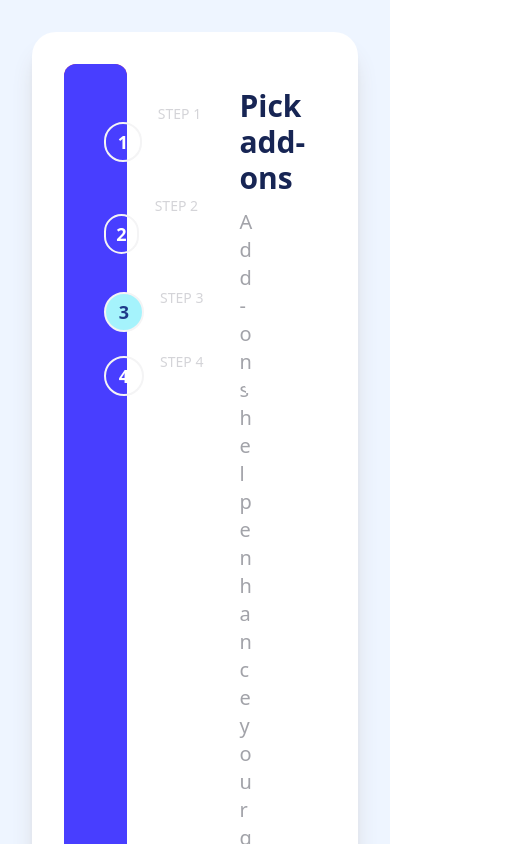
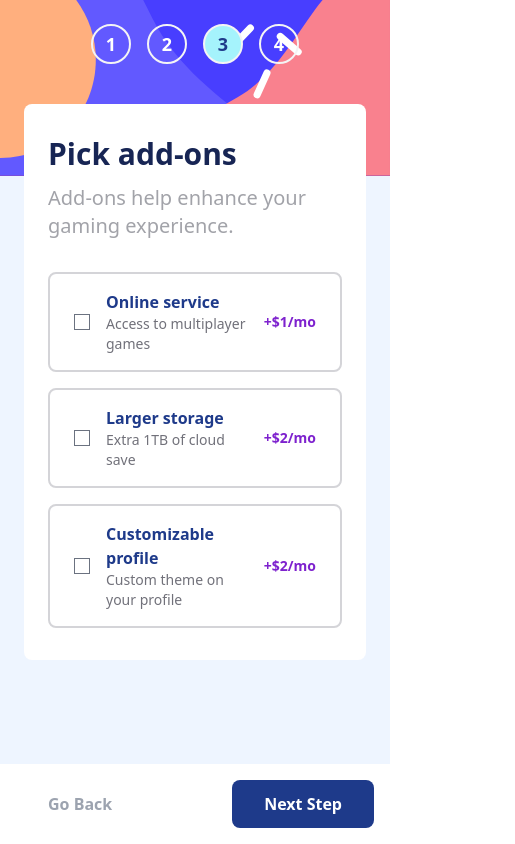
Before and after one commit to VicenteJ20/multi-step-form, a React (Vite) app: page /add-ons in a window 390 px wide. Shown: the top 844 px of the page, 515 px wide, since content can reach past the window. Built offline with nearby package versions, Linux system fonts and the light colour scheme.

Commit message:
feat/se agrega responsive al layour, botones, Sidebar y selectCard

```diff
--- a/src/components/ButtonsFooter.tsx
+++ b/src/components/ButtonsFooter.tsx
@@ -5,7 +5,7 @@ const ButtonsFooter = ({children}: {children: React.ReactNode}) => {
   const currentStep = useSelector((state: {activeState: number}) => state.activeState) as unknown as { value: number }
 
   return (
-    <section className={`flex-row gap-4 ${currentStep.value === 1 ? 'justify-end flex' : 'justify-between flex'} text-md mt-4`}>
+    <section className={`flex-row gap-4 ${currentStep.value === 1 ? 'justify-end flex' : 'justify-between flex'} text-md mt-4 absolute md:relative bg-white left-0 right-0 bottom-0 p-4 md:px-8 md:py-8 lg:p-0`}>
       {children}
     </section>
   )
--- a/src/components/Layout.tsx
+++ b/src/components/Layout.tsx
@@ -18,10 +18,10 @@ const LayoutForm = ({ children }: LayoutProps) => {
   }, [location, dispatch])
 
   return (
-    <section className='min-h-screen w-full bg-[#eef5ff] flex flex-col gap-4 justify-center p-8'>
-      <div className='bg-white min-h-[43rem] max-w-[72rem] p-8 mx-auto shadow-xl shadow-zinc-300 rounded-3xl grid grid-cols-7 gap-4 relative'>
+    <section className='min-h-screen w-full bg-[#eef5ff] flex flex-col gap-4 justify-center lg:p-8'>
+      <div className=' lg:bg-white min-h-screen lg:min-h-[43rem] lg:max-w-[72rem] lg:p-8 mx-auto shadow-xl shadow-zinc-300 lg:rounded-3xl grid grid-cols-1 lg:grid-cols-7 gap-4'>
         <SideBar />
-        <div className='col-span-5 px-24 py-6 flex flex-col gap-14'>
+        <div className='-mt-[70%] md:-mt-[20%] lg:mt-0 bg-white z-20 lg:col-span-5 h-fit lg:min-h-full px-6 mx-6 lg:mx-0 lg:px-24 py-8 lg:py-6 flex flex-col gap-8 lg:gap-14 rounded-lg'>
           {children}
         </div>
       </div>
--- a/src/components/Sidebar.tsx
+++ b/src/components/Sidebar.tsx
@@ -6,20 +6,20 @@ const SideBar = () => {
   const currentStep = useSelector((state: {activeState: number}) => state.activeState) as unknown as { value: number }
 
   return (
-    <div className="min-h-full rounded-xl col-span-2 relative bg-red-500">
+    <div className="h-44 top-0 lg:min-h-full lg:rounded-xl lg:col-span-2 relative bg-red-500">
       <img
-        className="object-cover object-bottom min-h-full rounded-xl w-full"
+        className="object-cover h-44 top-0 left-0 object-bottom lg:min-h-full lg:rounded-xl w-full"
         src={bgSidebar}
         alt='background sidebar steps'
       />
-      <ul className='absolute top-10 left-10 flex flex-col gap-4'>
+      <ul className='absolute top-6 left-4 right-4 lg:top-10 lg:left-10 flex flex-row items-center lg:items-start justify-center lg:justify-start lg:flex-col gap-4'>
         {
           StepsSidebarInfo.map((item: { title: string }, index: number) => (
             <li key={index} className='flex flex-row gap-4 items-center'>
               <div className={`${currentStep.value === (index + 1) ? 'text-blue-900 bg-cyan-200' : 'text-white'} border-2 border-zinc-100 rounded-full h-10 w-10 text-md flex items-center justify-center`}>
                 <h2 className='font-bold text-lg'>{index + 1}</h2>
               </div>
-              <div>
+              <div className='hidden lg:block'>
                 <p className={`text-zinc-300 text-sm`}>STEP {index + 1}</p>
                 <h3 className='text-white text-lg font-semibold'>{item.title}</h3>
               </div>
--- a/src/components/Step2/PlanLayout.tsx
+++ b/src/components/Step2/PlanLayout.tsx
@@ -34,7 +34,7 @@ const PlanLayout = ({ children }: { children: React.ReactNode }) => {
   }
 
   return (
-    <section className='h-full flex flex-col gap-4 justify-between relative'>
+    <section className='h-full flex flex-col gap-4 justify-between md:relative'>
       <span className={`${!alert && 'hidden' } text-red-500 font-semibold absolute -top-8`}>You must select a plan</span>
       {children}
       <PlanSwitcher />
--- a/src/components/Step3/SelectCard.tsx
+++ b/src/components/Step3/SelectCard.tsx
@@ -28,15 +28,15 @@ const SelectCard = ({ title, description, price }: Step3OptionProps) => {
   }
   return (
     <div onClick={handleClick} className={`border-2 ${selected ? 'border-purple-600 bg-purple-50' : 'border-zinc-300 bg-white'} px-6 py-4 rounded-lg cursor-pointer flex flex-row gap-3 justify-between items-center select-none hover:border-purple-600 transition-all duration-300 ease-in-out`}>
-      <div className='flex flex-row gap-8 items-center'>
-        <input className="h-6 w-6 " type='checkbox' checked={selected} onChange={handleChange} />
+      <div className='flex flex-row gap-4 items-center'>
+        <input className="h-4 w-4 " type='checkbox' checked={selected} onChange={handleChange} />
         <div>
-          <h3 className='font-semibold text-lg text-blue-900'>{title}</h3>
-          <p className='font-normal text-zinc-500'>{description}</p>
+          <h3 className='font-semibold xl:text-lg text-blue-900'>{title}</h3>
+          <p className='font-normal text-sm xl:text-base text-zinc-500'>{description}</p>
         </div>
       </div>
       <div>
-        <p className='font-semibold text-purple-700'>
+        <p className='font-semibold text-sm xl:text-base text-purple-700'>
           +${paymentType === 'monthly' ? `${price}/mo` : `${price * 10}/yr`}
         </p>
       </div>
```
Also changed, not shown: public/assets/bg-sidebar-desktop.svg.
